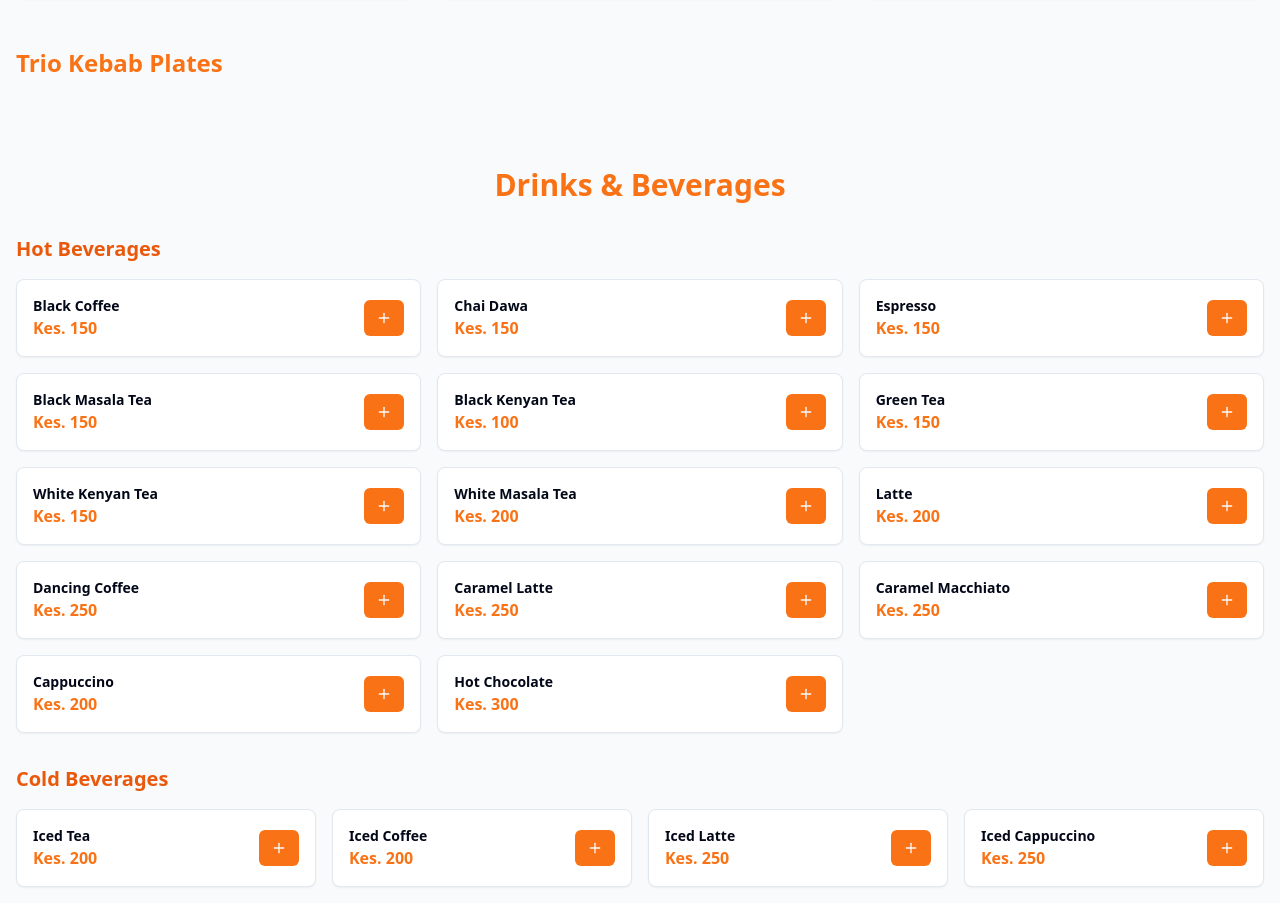
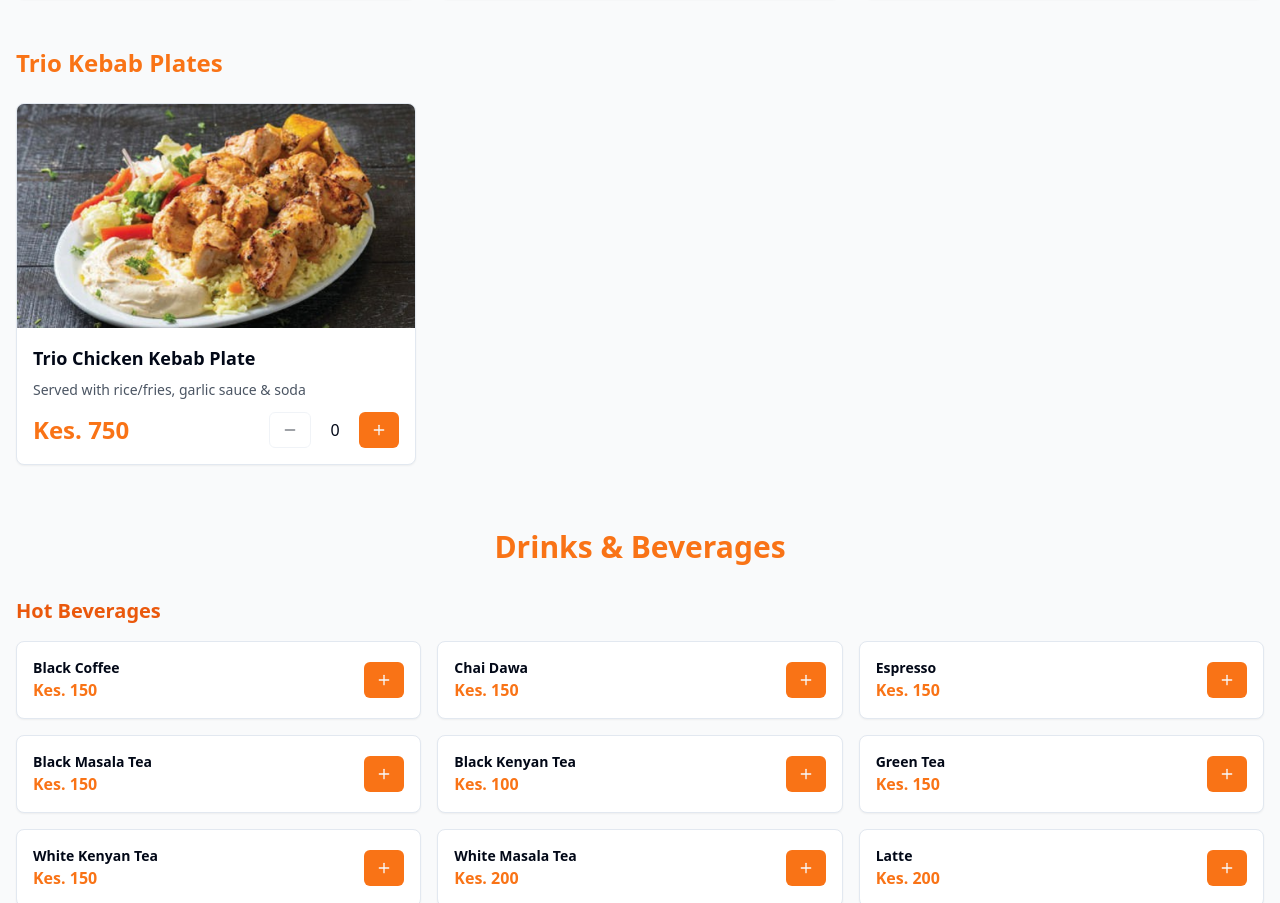
Before and after one commit to Noorcom-Network-NNL/kdk-food-express, a React (Vite) app: page / in a window 1280 px wide. Shown: the part 3666-4569 px from the top of the page. Built offline with nearby package versions, Linux system fonts and the light colour scheme.

Commit message:
Add Trio Chicken Kebab Plate
Added "Trio Chicken Kebab Plate" (Kes. 750) served with rice/fries, garlic sauce & soda to the menu.

```diff
--- a/src/data/menuItems.ts
+++ b/src/data/menuItems.ts
@@ -1,4 +1,3 @@
-
 
 import { MenuItem } from "./types";
 
@@ -150,5 +149,14 @@ export const menuItems: MenuItem[] = [
     price: 700,
     image: "/lovable-uploads/dcda1a8b-c81e-4fce-84c0-85d71d7e51df.png",
     category: "Kebab"
+  },
+  // New Trio item
+  {
+    id: "19",
+    name: "Trio Chicken Kebab Plate",
+    description: "Served with rice/fries, garlic sauce & soda",
+    price: 750,
+    image: "/lovable-uploads/c87d82ad-ae85-4195-ae16-335a7c36a257.png",
+    category: "Trio"
   }
 ];
```
Also changed, not shown: public/lovable-uploads/c87d82ad-ae85-4195-ae16-335a7c36a257.png (added).
